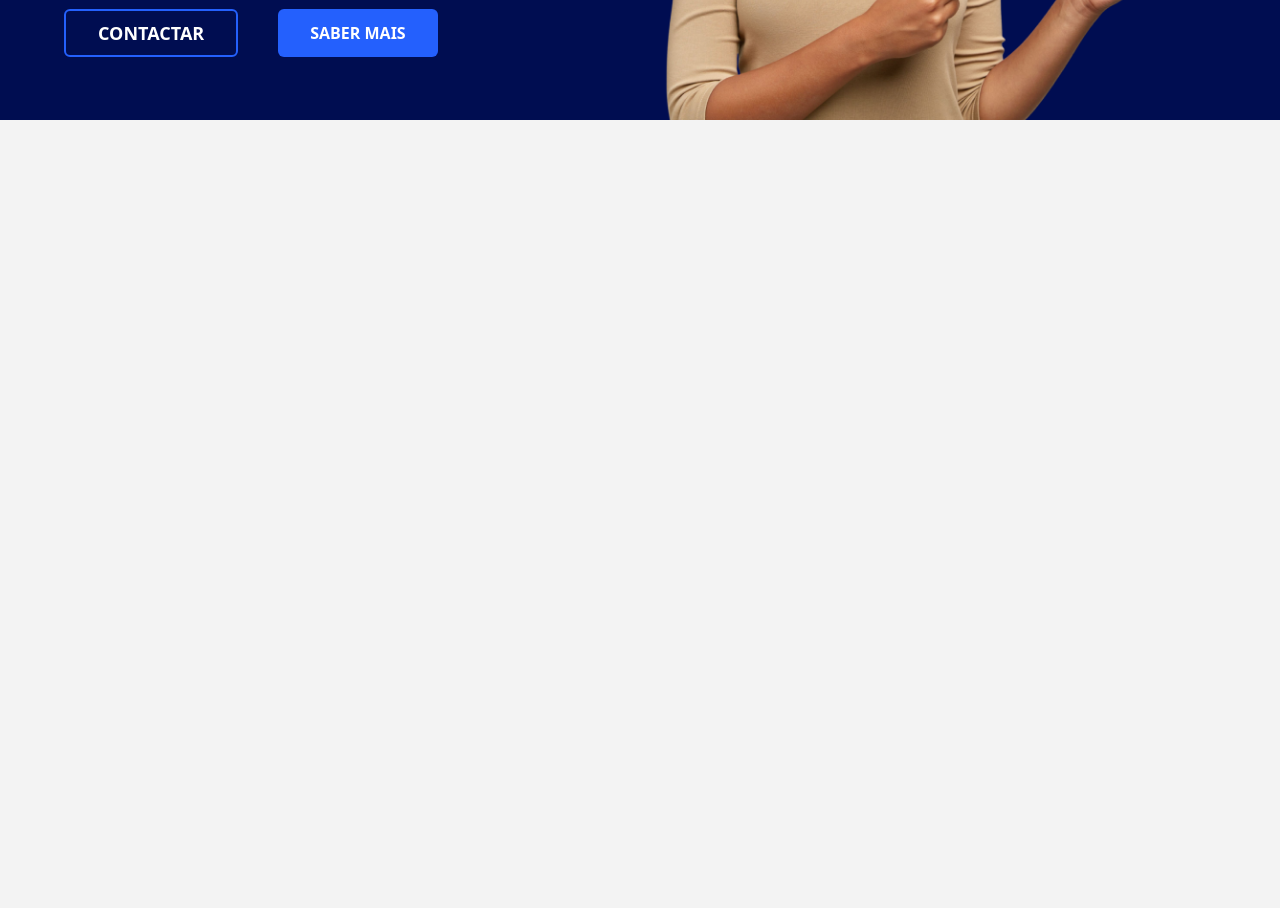
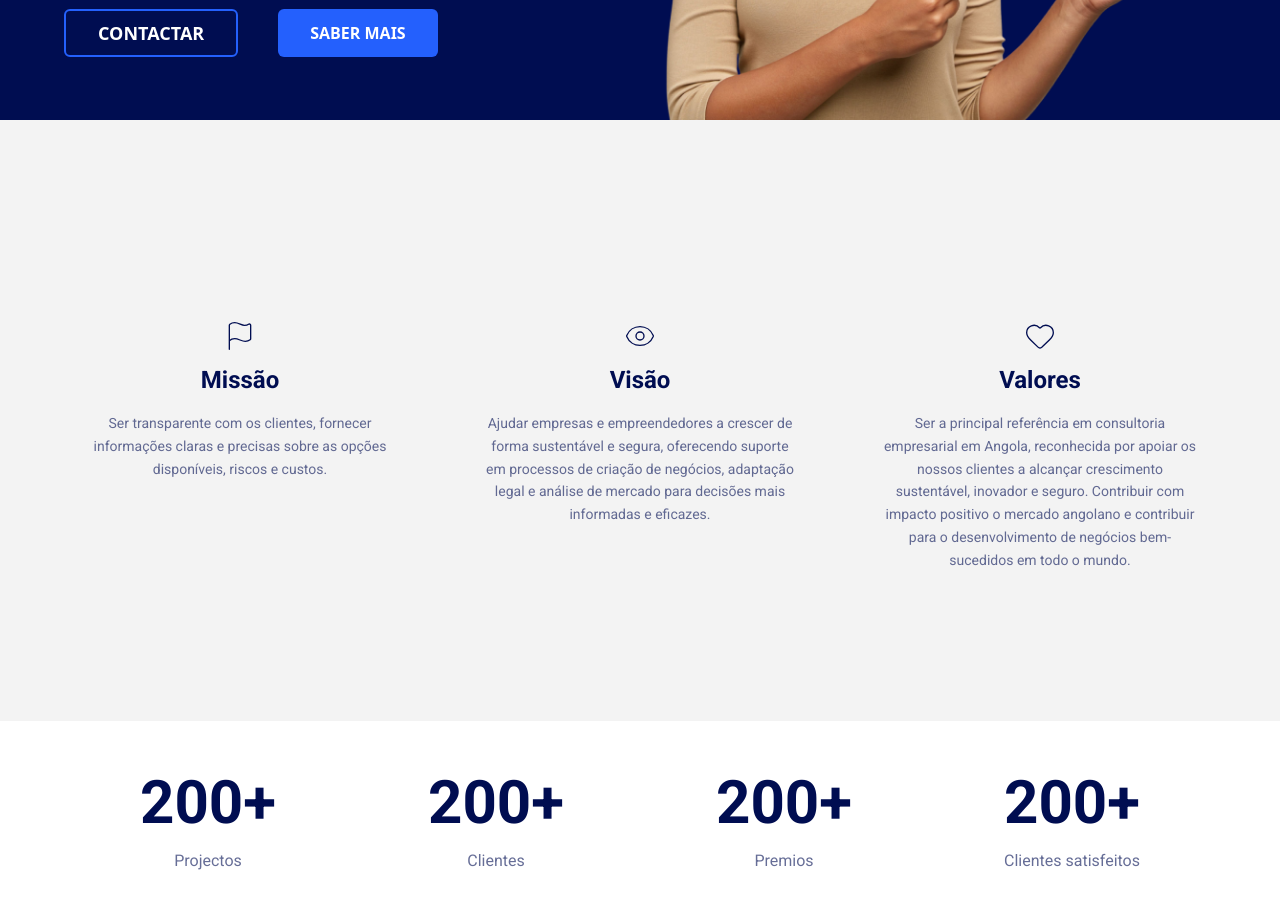
Before and after one commit to mindangola/reu, a Next.js app: page / in a window 1280 px wide. Shown: the part 660-1568 px from the top of the page. Before the commit the page ends 800 px from the top, so only its background shows below. Built offline with nearby package versions, Linux system fonts and the light colour scheme.

Commit message:
create base about and ournumbers component

```diff
--- a/src/app/page.tsx
+++ b/src/app/page.tsx
@@ -1,11 +1,14 @@
+import { AboutSection } from "@/components/About";
 import { Header } from "@/components/Header";
+import { OurNumberSection } from "@/components/OurNumberSection";
 
 export default function Home() {
   return (
     <div>
       <Header/>
       <main>
-
+        <AboutSection/>
+        <OurNumberSection/>
       </main>
     </div>
   );
--- /dev/null
+++ b/src/components/About/Missionandvalues.tsx
@@ -0,0 +1,39 @@
+import { Eye, Flag, Heart } from "lucide-react"
+
+export function MissionAndValueSection() {
+  return (
+    <section className="py-16">
+      <div className="max-w-7xl mx-auto">
+        <div className="grid grid-cols-1 md:grid-cols-3 gap-12">
+          <div className="flex flex-col items-center p-4 rounded-lg">
+            <div className="flex items-center flex-col gap-3 mb-4">
+              <Flag strokeWidth={1} className="h-8 w-8 text-primary" />
+              <h2 className="text-2xl font-bold text-center text-primary">Missão</h2>
+            </div>
+            <p className="text-primary-muted-foreground text-sm text-center leading-relaxed">
+              Ser transparente com os clientes, fornecer informações claras e precisas sobre as opções disponíveis, riscos e custos.
+            </p>
+          </div>
+
+          <div className="flex flex-col items-center p-4 rounded-lg">
+            <div className="flex items-center flex-col gap-3 mb-4">
+              <Eye strokeWidth={1} className="h-8 w-8 text-primary" />
+              <h2 className="text-2xl font-bold text-center text-primary">Visão</h2>
+            </div>
+            <p className="text-primary-muted-foreground text-sm text-center leading-relaxed">
+              Ajudar empresas e empreendedores a crescer de forma sustentável e segura, oferecendo suporte em processos de criação de negócios, adaptação legal e análise de mercado para decisões mais informadas e eficazes.
+            </p>
+          </div>
+
+          <div className="flex flex-col items-center p-4 rounded-lg">
+            <div className="flex items-center flex-col gap-3 mb-4">
+              <Heart strokeWidth={1} className="h-8 w-8 text-primary" />
+              <h2 className="text-2xl font-bold text-center text-primary">Valores</h2>
+            </div>
+            <p className="text-primary-muted-foreground text-sm text-center leading-relaxed"> Ser a principal referência em consultoria empresarial em Angola, reconhecida por apoiar os nossos clientes a alcançar crescimento sustentável, inovador e seguro. Contribuir com impacto positivo o mercado angolano e contribuir para o desenvolvimento de negócios bem-sucedidos em todo o mundo.</p>
+          </div>
+        </div>
+      </div>
+    </section>
+  )
+}
--- /dev/null
+++ b/src/components/About/index.tsx
@@ -0,0 +1,15 @@
+import { MissionAndValueSection } from './Missionandvalues'
+
+export function AboutSection() {
+  return (
+    <section
+      id="sobre"
+      className=" pb-8 dark:bg-dark-2 lg:pb-[70px] lg:pt-[120px]"
+    >
+      <div className="max-w-6xl mx-auto">
+
+        <MissionAndValueSection />
+      </div>
+    </section>
+  )
+}
--- /dev/null
+++ b/src/components/OurNumberSection/index.tsx
@@ -0,0 +1,34 @@
+
+export async function OurNumberSection() {
+  const numbers = [
+    {name: "Projectos", value: 200},
+    {name: "Clientes", value: 200},
+    {name: "Premios", value: 200},
+    {name: "Clientes satisfeitos", value: 200},
+  ]
+
+  return (
+    <section className="w-full  bg-white bg-no-repeat bg-bottom bg-cover relative">
+      <div className="w-full h-full bg-white z-0 absolute" />
+      <div className="max-w-6xl px-8 xl:px-0 py-16  md:py-20 lg:py-13 z-10 relative mx-auto grid grid-cols-1 gap-8 lg:gap-0 sm:grid-cols-2 lg:grid-cols-4">
+        {numbers?.map((number) => {
+          return (
+            <div
+              key={number.name}
+              className={`flex flex-col items-center justify-start`}
+            >
+              <div>
+                <h3 className="text-5xl md:text-6xl text-primary font-bold">
+                  {number.value}+
+                </h3>
+                <p className="font-2xl text-primary-muted-foreground mt-4 text-center">
+                  {number.name}
+                </p>
+              </div>
+            </div>
+          )
+        })}
+      </div>
+    </section>
+  )
+}
```
